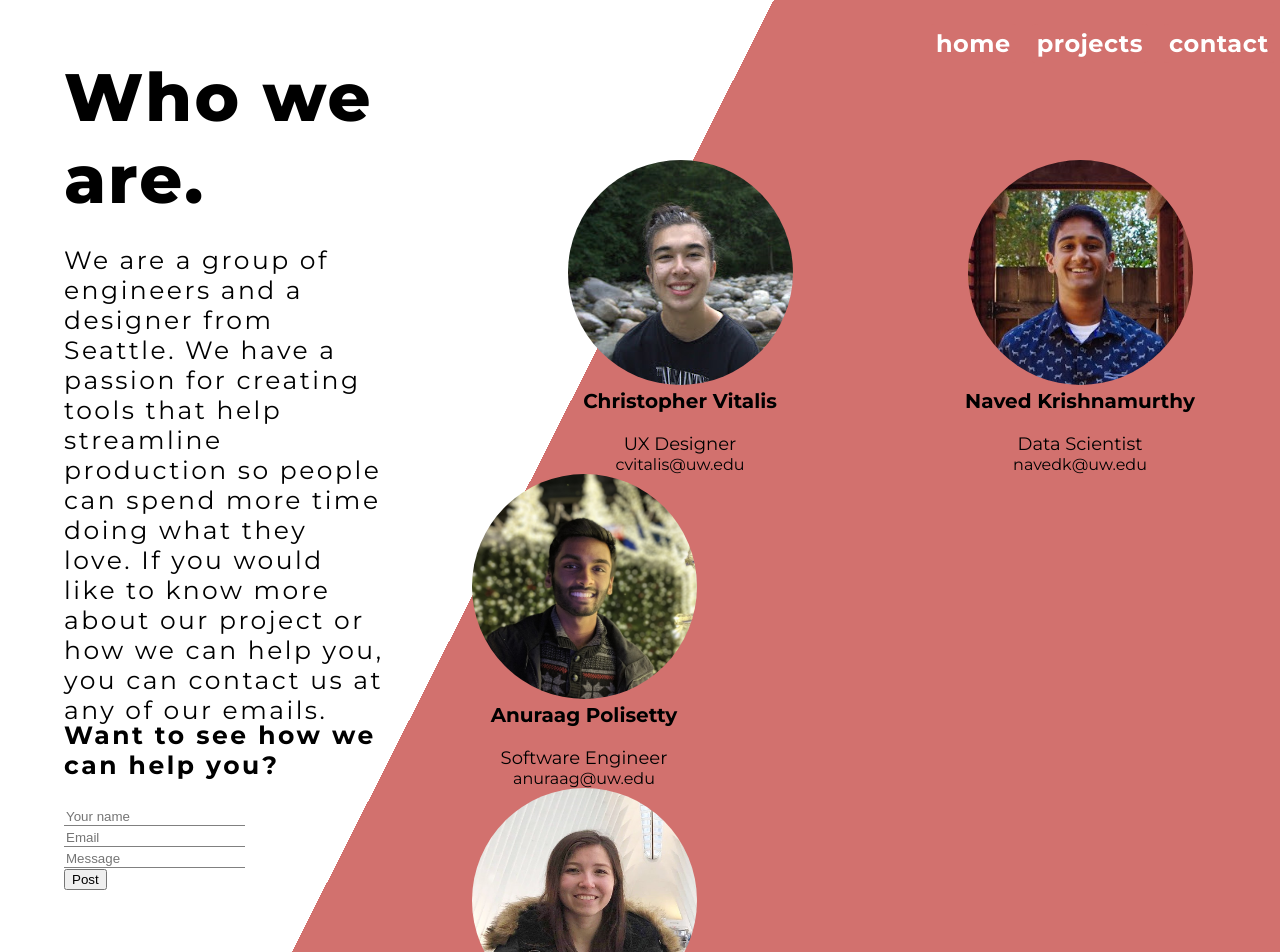
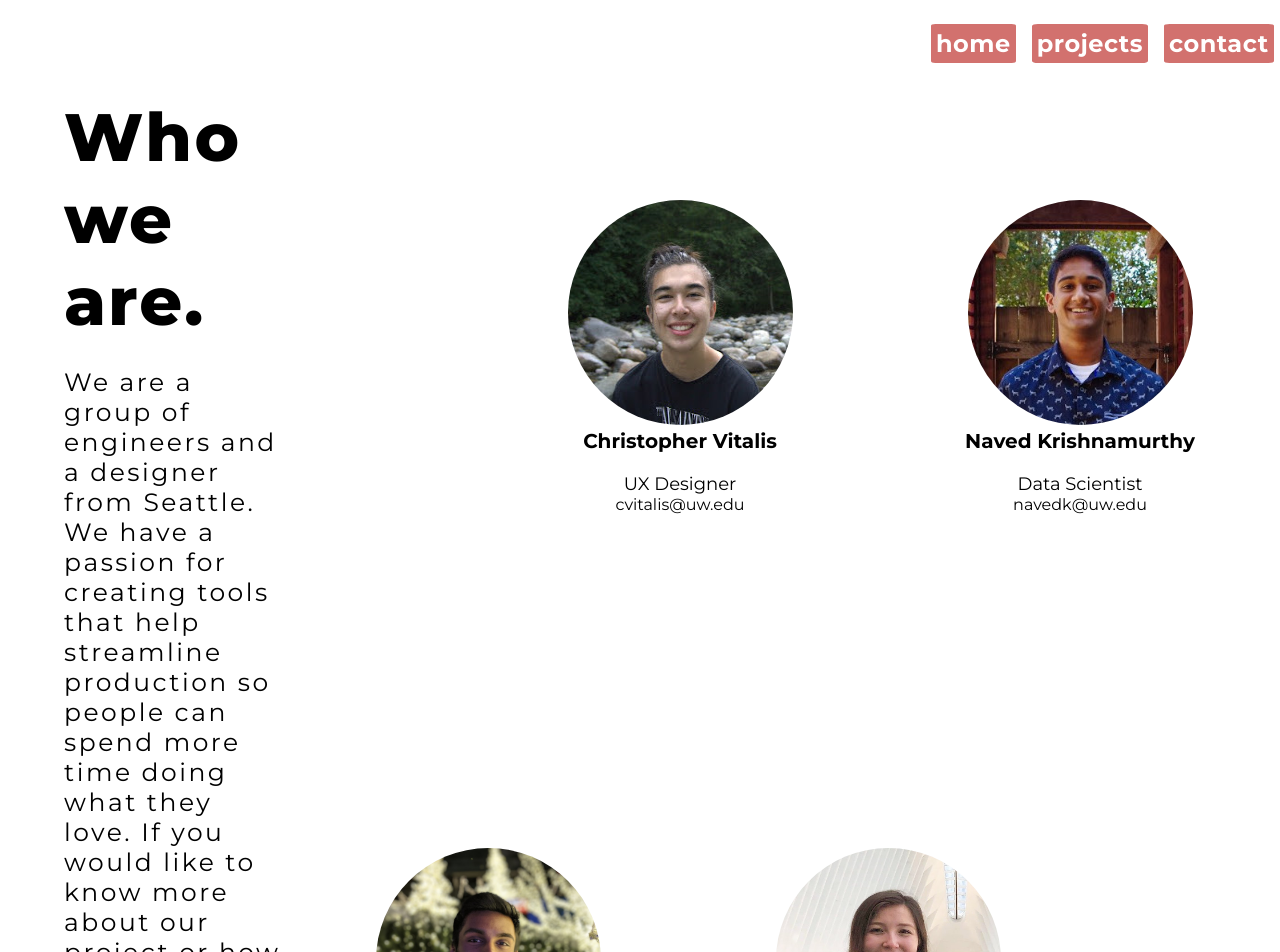
Before and after one commit to anuraagpolisetty/capstone-tanc, a React (Create React App) app in the folder landing-page/: page /#/about in a window 1280 px wide. Shown: the top 952 px of the page. Built offline with nearby package versions, Linux system fonts and the light colour scheme.

Commit message:
about page styling

```diff
--- a/landing-page/src/components/About.js
+++ b/landing-page/src/components/About.js
@@ -42,7 +42,7 @@ return(
                         // onChange={(event) => { handleChange(event) }}
                     />
                 </div>
-            <button className="btn btn-primary mr-2 red darken-3" >
+            <button type = "button" className="btn btn-primary mr-2 red darken-3" >
                   {/* value={newPost} onClick={() => this.createNewPost(newPost)}> */}
                   Post
                </button>
--- a/landing-page/src/components/css/About.css
+++ b/landing-page/src/components/css/About.css
@@ -2,6 +2,9 @@
     display: flex;
     flex-direction: row;
     margin-bottom: 300px;
+    background-color: white;
+    padding-bottom: 160px;
+    padding-top: 40px;
 }
 
 .about-container-text {
@@ -16,6 +19,11 @@
 
 .about-container-text .message {
     font-weight: bold;
+    display: block;
+    font-family:'Montserrat', sans-serif;
+    font-size: 25px;
+    font-weight: 700;
+    padding-top: 25px;
 }
 
 .avatars-container img {
@@ -33,11 +41,11 @@
 .avatars-upper-row {
     display: flex;
     justify-content: flex-end;
-    padding-left: 6em;
+    padding-left: 12em;
 }
 
 .avatars-lower-row {
-    padding-right: 7em;
+    padding-right: 10em;
 }
 
 .caption {
@@ -66,20 +74,38 @@ div.item {
     width: 400px;
 }
 
-.message {
-    text-align: left;
-}
-
 .form-control {
     border: none;
     border-bottom: 1px solid gray;
+    width: 70%;
 }
 
 .input {
     text-underline-position: under;
 }
 
+input,
+input::-webkit-input-placeholder {
+    font-size: 20px;
+    line-height: 3;
+}
+
+input[type=submit] {
+    padding:5px 15px;
+    background:#ccc;
+    border:0 none;
+    cursor:pointer;
+    -webkit-border-radius: 5px;
+    border-radius: 5px;
+}
+
+
 textarea {
     border: none;
     /* border-bottom: 1px solid gray; */
 }
+
+.button {
+    display: inline-block;
+    background-color: #4CAF50;
+}
```
